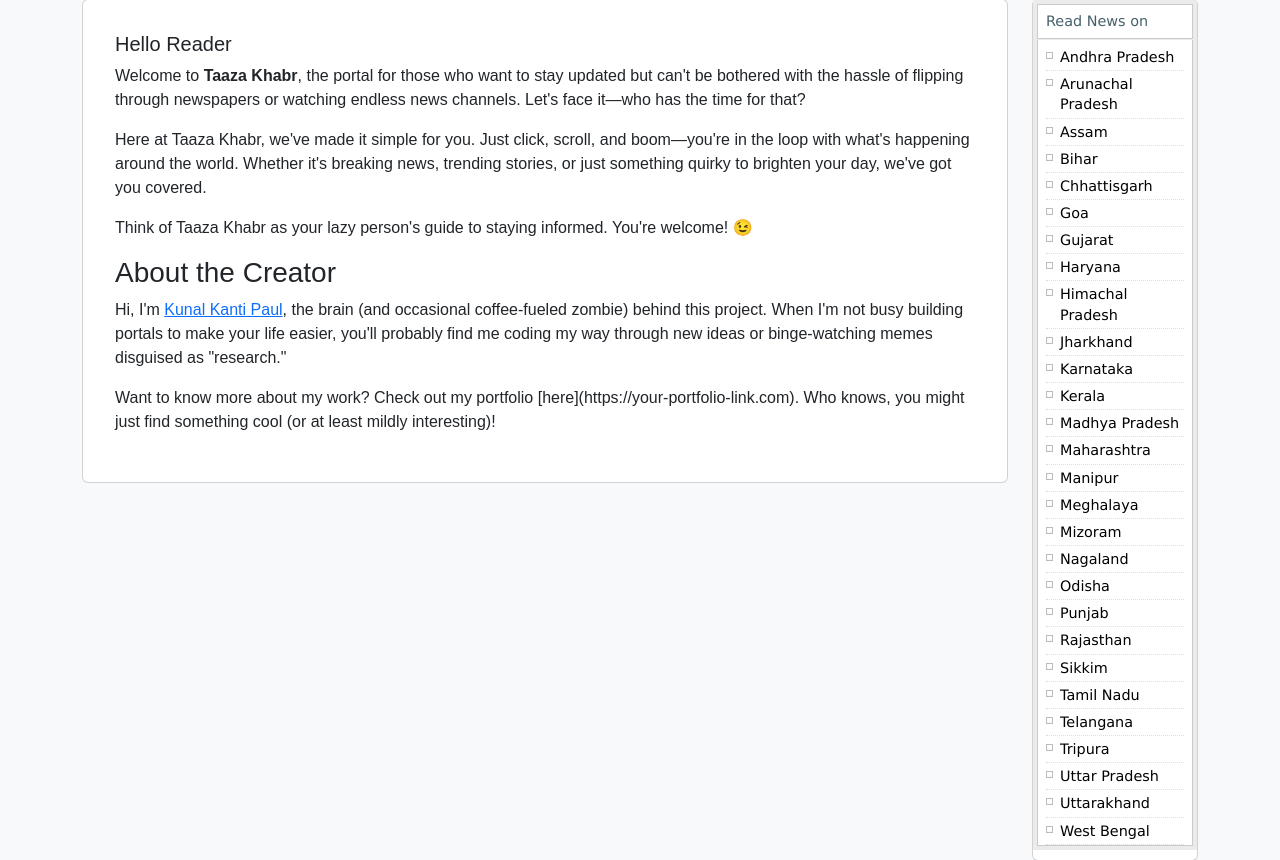
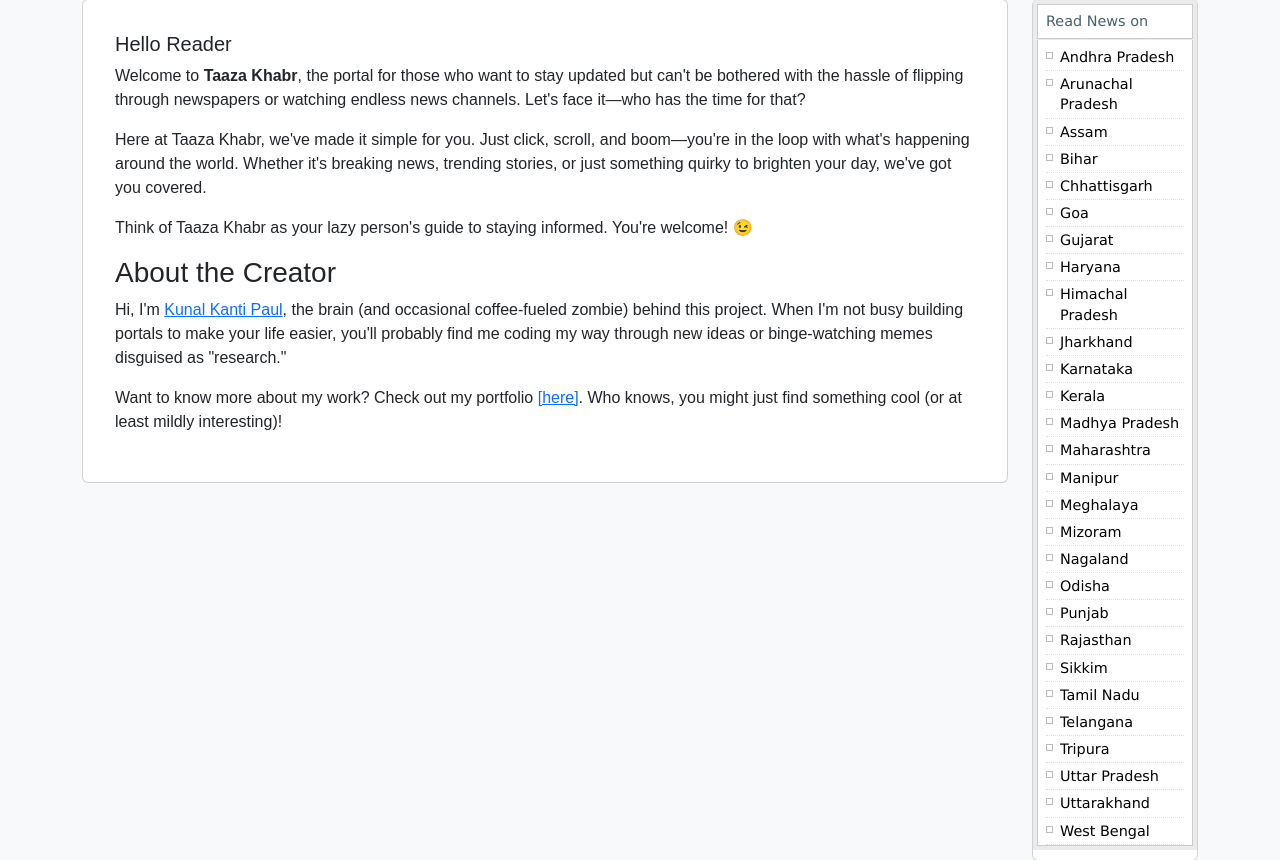
Before and after one commit to kunal-paul04/taaza_khabr, a FastAPI app: page /about in a window 1280 px wide. Shown: the part 105-965 px from the top of the page. Run offline with FastAPI, Linux system fonts and the light colour scheme.

Commit message:
Update about.html

```diff
--- a/app/templates/about.html
+++ b/app/templates/about.html
@@ -103,7 +103,7 @@
 
                   <h3>About the Creator</h3>
                   <p>Hi, I'm <a href="https://portfolio-tch0.onrender.com/" target="_blank">Kunal Kanti Paul</a>, the brain (and occasional coffee-fueled zombie) behind this project. When I'm not busy building portals to make your life easier, you'll probably find me coding my way through new ideas or binge-watching memes disguised as "research."</p>
-                  <p>Want to know more about my work? Check out my portfolio [here](https://your-portfolio-link.com). Who knows, you might just find something cool (or at least mildly interesting)!</p>
+                  <p>Want to know more about my work? Check out my portfolio <a href="https://portfolio-tch0.onrender.com/" target="_blank">[here]</a>. Who knows, you might just find something cool (or at least mildly interesting)!</p>
                 </div>
               </div>
             </div>
```
